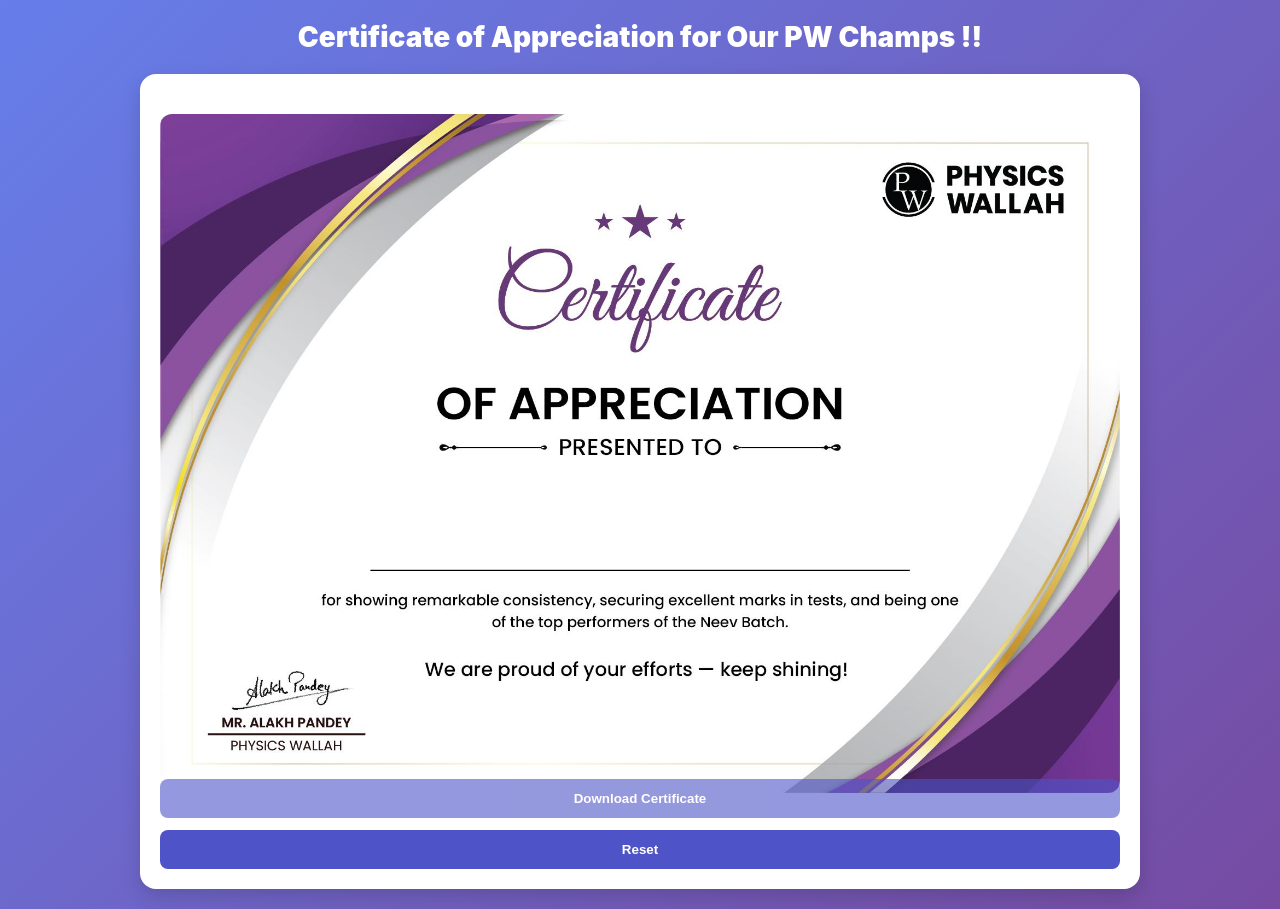
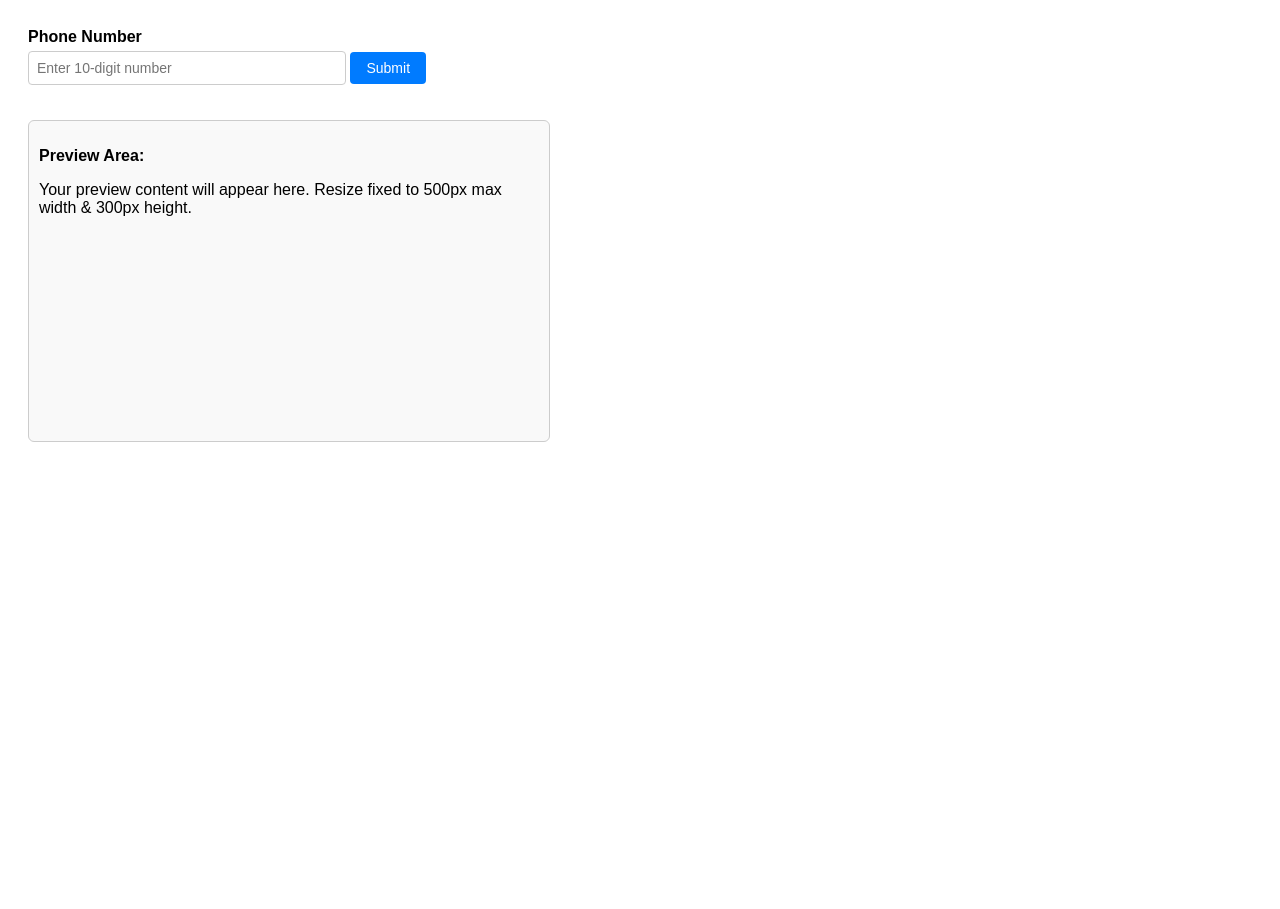
Before and after one commit to AaftaabAhmadKhan1/pwcertificate, a website: page public/index.html in a window 1280 px wide. After the commit the page ends 800 px from the top, so only its background shows below. Drawn offline with nearby package versions, Linux system fonts and the light colour scheme.

Commit message:
Update index.html

```diff
--- a/public/index.html
+++ b/public/index.html
@@ -1,122 +1,79 @@
-<!doctype html>
+<!DOCTYPE html>
 <html lang="en">
 <head>
-<meta charset="utf-8" />
-<meta name="viewport" content="width=device-width,initial-scale=1.0" />
-<title>Certificate of Appreciation</title>
-<style>
-*{box-sizing:border-box;margin:0;padding:0}
-body{
-  font-family:Inter,system-ui,Segoe UI,Roboto,'Helvetica Neue',Arial;
-  background: linear-gradient(135deg, #667eea, #764ba2);
-  display:flex;justify-content:center;align-items:center;
-  min-height:100vh;padding:20px;
-}
-.page{max-width:1000px;width:100%;}
-.title{font-weight:900;font-size:28px;text-align:center;margin-bottom:20px;color:white;}
-.card{background:#fff;border-radius:16px;padding:20px;box-shadow:0 8px 20px rgba(0,0,0,0.15);}
-.preview{margin-top:20px;position:relative;text-align:center;max-height:550px;}
-.preview img{max-width:100%;border-radius:12px;}
-.name-overlay{
-  position:absolute;top:57%;left:50%;transform:translate(-50%,0);
-  font-size:40px;font-family:'Times New Roman',serif;
-  font-weight:400;color:#222;white-space:nowrap;
-}
-.form{margin-top:20px;display:flex;flex-direction:column;gap:12px;}
-input[type=text]{padding:14px;border-radius:8px;border:1px solid #ccc;width:100%;font-size:16px;}
-button{padding:12px;border:none;border-radius:8px;font-weight:600;cursor:pointer;color:white;background:#4e54c8;}
-button:disabled{opacity:0.6;cursor:not-allowed;}
-</style>
+  <meta charset="UTF-8">
+  <meta name="viewport" content="width=device-width, initial-scale=1.0">
+  <title>Form with Phone Number & Preview</title>
+  <style>
+    body {
+      font-family: Arial, sans-serif;
+      padding: 20px;
+    }
+
+    form {
+      margin-bottom: 20px;
+    }
+
+    label {
+      display: block;
+      margin-bottom: 5px;
+      font-weight: bold;
+    }
+
+    input[type="tel"] {
+      width: 100%;
+      max-width: 300px;
+      padding: 8px;
+      font-size: 14px;
+      border: 1px solid #ccc;
+      border-radius: 4px;
+      margin-bottom: 15px;
+    }
+
+    button {
+      padding: 8px 16px;
+      font-size: 14px;
+      background-color: #007BFF;
+      color: white;
+      border: none;
+      border-radius: 4px;
+      cursor: pointer;
+    }
+
+    button:hover {
+      background-color: #0056b3;
+    }
+
+    /* Preview box */
+    #preview {
+      width: 100%;
+      max-width: 500px;
+      height: 300px;
+      border: 1px solid #ccc;
+      border-radius: 6px;
+      padding: 10px;
+      overflow-y: auto;
+      background-color: #f9f9f9;
+    }
+  </style>
 </head>
 <body>
-<div class="page">
-  <div class="title">Certificate of Appreciation for Our PW Champs !!</div>
-  <section class="card">
 
-    <div class="preview" id="preview">
-      <img src="certificate.jpg" alt="Certificate template" id="certImg">
-      <div class="name-overlay" id="nameOverlay"></div>
-    </div>
+  <form>
+    <label for="phone">Phone Number</label>
+    <input type="tel" id="phone" name="phone"
+           maxlength="10"
+           pattern="[0-9]{10}"
+           placeholder="Enter 10-digit number"
+           required />
 
-    <div class="form">
-      <h3>Enter Phone Number</h3>
-      <input id="phone" type="text" placeholder="Phone number" />
-      <button id="download" disabled>Download Certificate</button>
-      <button id="reset">Reset</button>
-    </div>
-  </section>
-</div>
+    <button type="submit">Submit</button>
+  </form>
 
-<!-- PapaParse -->
-<script src="https://cdnjs.cloudflare.com/ajax/libs/PapaParse/5.4.1/papaparse.min.js"></script>
+  <div id="preview">
+    <p><strong>Preview Area:</strong></p>
+    <p>Your preview content will appear here. Resize fixed to 500px max width & 300px height.</p>
+  </div>
 
-<script>
-const phoneInput = document.getElementById('phone');
-const downloadBtn = document.getElementById('download');
-const resetBtn = document.getElementById('reset');
-const nameOverlay = document.getElementById('nameOverlay');
-const certImg = document.getElementById('certImg');
-
-let phoneToName = {}; // mapping from Number -> Name
-
-// Load CSV from public folder
-fetch('student.csv')
-  .then(response => response.text())
-  .then(csvText => {
-    const results = Papa.parse(csvText, {header: true, skipEmptyLines: true});
-    results.data.forEach(row => {
-      if(row.Number && row.Name) {
-        phoneToName[row.Number.trim()] = row.Name.trim();
-      }
-    });
-    console.log("Loaded", Object.keys(phoneToName).length, "students from CSV.");
-  })
-  .catch(err => console.error("Error loading CSV:", err));
-
-// On phone number input
-phoneInput.addEventListener('input', ()=>{
-  const number = phoneInput.value.trim();
-  const foundName = phoneToName[number];
-  if(foundName){
-    nameOverlay.textContent = foundName;
-    downloadBtn.disabled = false;
-  } else {
-    nameOverlay.textContent = '';
-    downloadBtn.disabled = true;
-  }
-});
-
-// Reset
-resetBtn.addEventListener('click', ()=>{
-  phoneInput.value = '';
-  nameOverlay.textContent = '';
-  downloadBtn.disabled = true;
-});
-
-// Download certificate
-downloadBtn.addEventListener('click', ()=>{
-  if(!nameOverlay.textContent) return;
-
-  const canvas = document.createElement('canvas');
-  const ctx = canvas.getContext('2d');
-  const img = new Image();
-  img.crossOrigin = 'anonymous';
-  img.src = certImg.src;
-  img.onload = ()=>{
-    canvas.width = img.width;
-    canvas.height = img.height;
-    ctx.drawImage(img,0,0);
-    ctx.font = '72px Times New Roman';
-    ctx.fillStyle = '#222';
-    ctx.textAlign = 'center';
-    ctx.fillText(nameOverlay.textContent, canvas.width/2, canvas.height*0.65);
-
-    const link = document.createElement('a');
-    link.download = `${nameOverlay.textContent}_certificate.png`;
-    link.href = canvas.toDataURL('image/png');
-    link.click();
-  };
-});
-</script>
 </body>
 </html>
```
